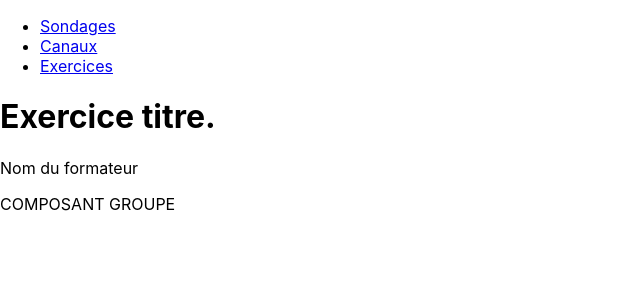
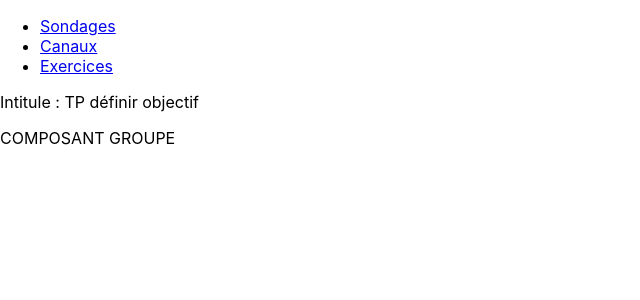
Before and after one commit to soupramanien/cdaMassy2021ReactJS, a React (Create React App) app: page /efgs/1 in a window 1280 px wide. Shown: the top 300 px of the page, without its empty margins (0-640 px from the left). Built offline with nearby package versions, Linux system fonts and the light colour scheme.

Commit message:
Navigation de getEfg

```diff
--- a/src/App.js
+++ b/src/App.js
@@ -44,7 +44,7 @@ function App() {
 								<Membres />
 							</Route>
 							<Route exact path='/efgs' component={EFGList} />
-							<Route exact path='/efgs/1' component={EFGDetail} />
+							<Route exact path='/efgs/:idEfg' component={EFGDetail} />
 						</Switch>
 					</div>
 				</Router>
--- a/src/components/EFGs/EFGCard.js
+++ b/src/components/EFGs/EFGCard.js
@@ -0,0 +1,7 @@
+export default function EFGCard({efg}){
+    return(
+        <>
+            <p>Intitule : {efg.intitule}</p>
+        </>
+    )
+}
--- a/src/pages/EFGs/EFGDetail.js
+++ b/src/pages/EFGs/EFGDetail.js
@@ -1,8 +1,15 @@
+import { useSelector } from "react-redux";
+import { useParams } from "react-router-dom";
+import EFGCard from "../../components/EFGs/EFGCard";
+
 function EFGDetail() {
+	let params = useParams();
+	const idEFG = params.idEfg;
+	const efg = useSelector((state)=>state.efgs[idEFG-1]);
+
 	return (
 		<>
-			<h1>Exercice titre.</h1>
-			<p>Nom du formateur</p>
+			<EFGCard efg={efg}/>
 
 			<div>COMPOSANT GROUPE</div>
 		</>
--- a/src/pages/EFGs/EFGList.js
+++ b/src/pages/EFGs/EFGList.js
@@ -1,12 +1,18 @@
+import { useSelector } from 'react-redux';
 import { Link } from 'react-router-dom';
 
 function EFGList() {
 	console.log('tededest');
+	const efgs = useSelector((state)=>state.efgs);
 	return (
 		<>
 			<h1>Voici la liste des EFG</h1>
-
-			<Link to='/efgs/1'>EFG 1</Link>
+			{efgs.map((efg)=>(
+				<Link
+					to={`/efgs/${efg.idEfg}`}
+					key={efg.idEfg}
+				>EFG {efg.idEfg}</Link>
+			))}
 		</>
 	);
 }
--- a/src/redux/store.js
+++ b/src/redux/store.js
@@ -13,6 +13,17 @@ const initialState = {
 			idCanal: 1,
 			idCreateur: 1,
 		},
+		{
+			idEfg: 2,
+			createur: {
+				idCanal: 1,
+				idPersonne: 2,
+			},
+			intitule: 'TP définir but',
+			groupes: '2,2,3',
+			idCanal: 1,
+			idCreateur: 2,
+		}
 	],
 };
 
```
